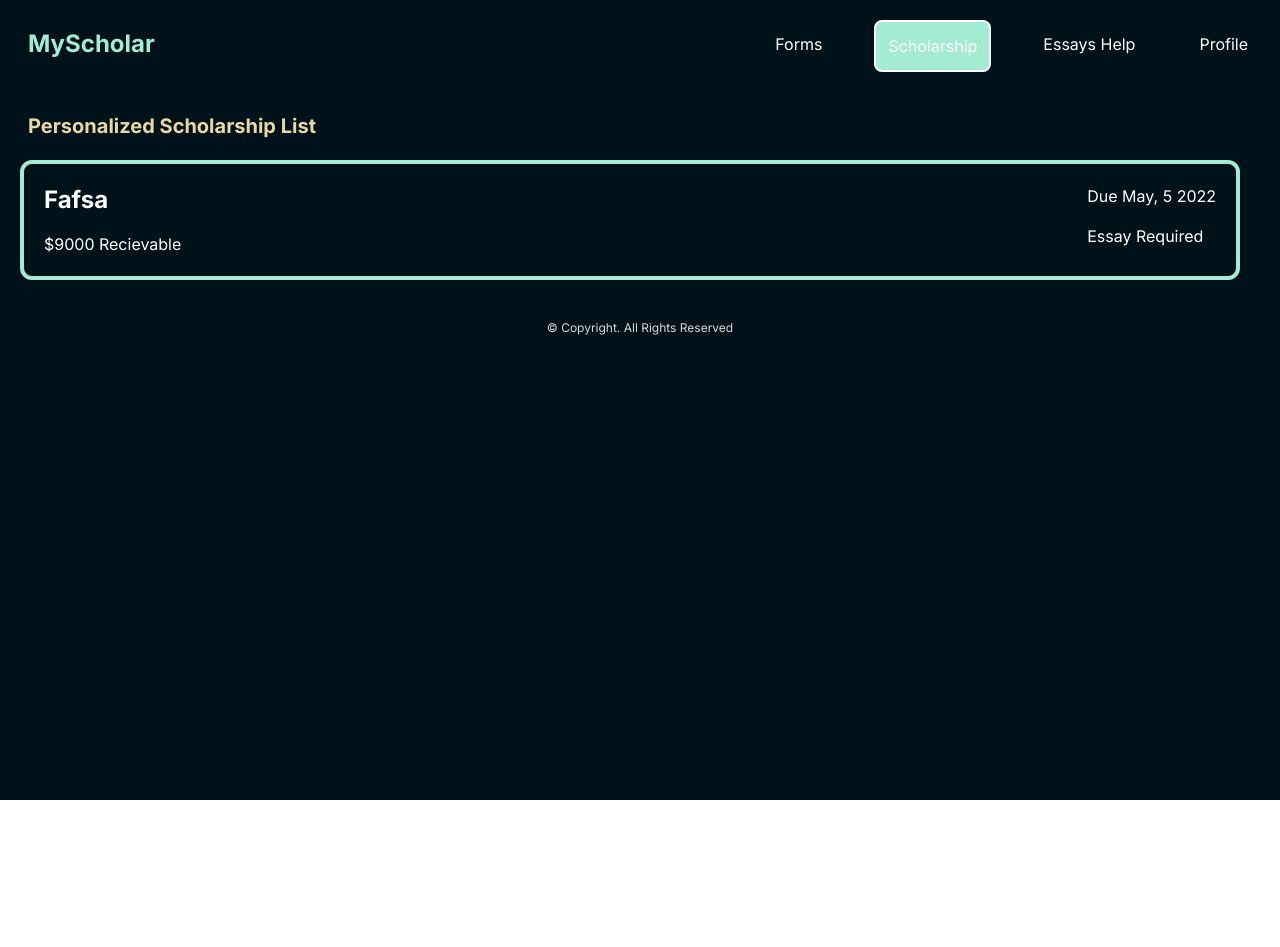
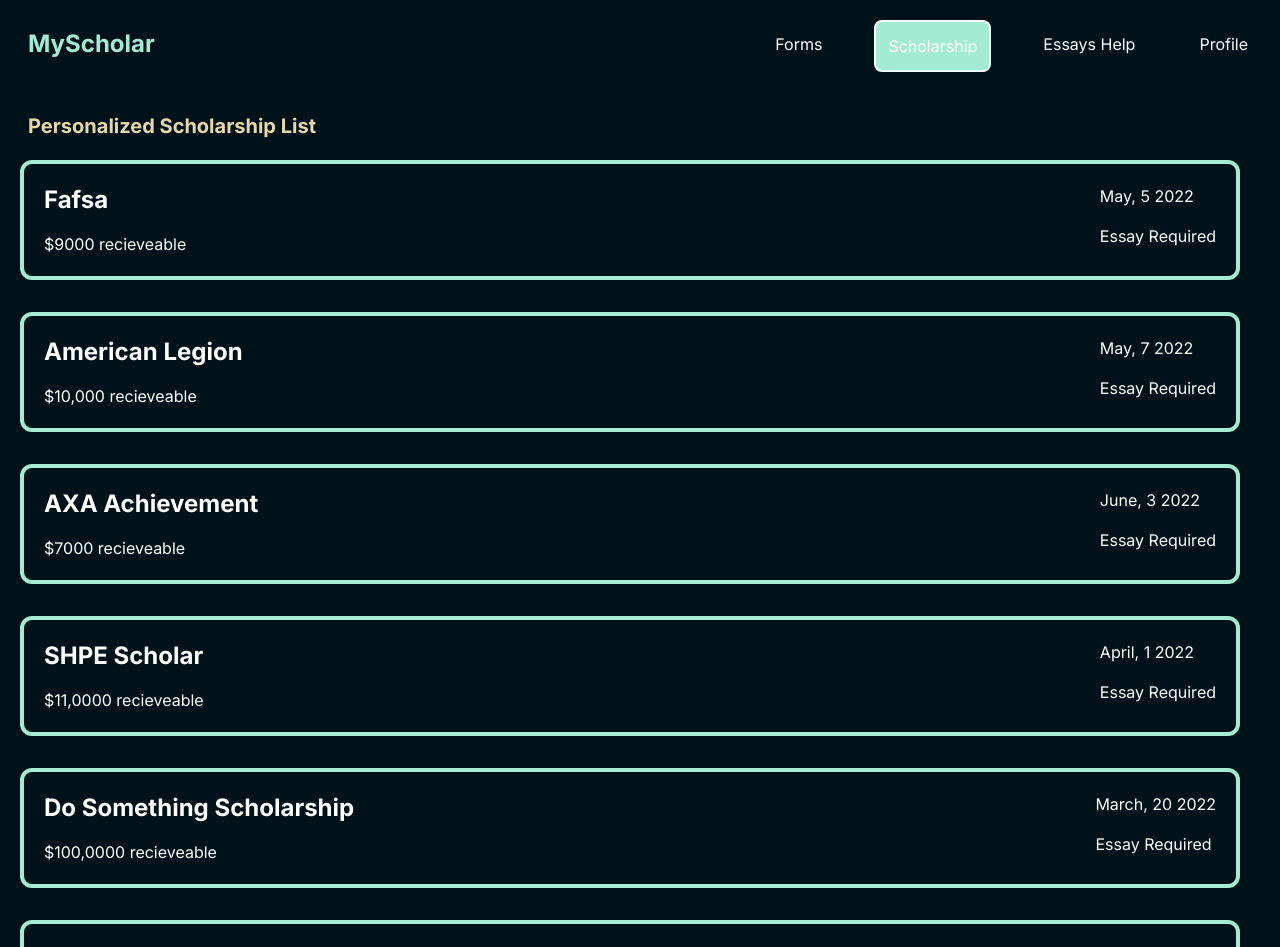
Before and after one commit to TruCypher/MyScholarUI, a React (Create React App) app: page /scholarship in a window 1280 px wide. Shown: the top 947 px of the page. Before the commit the page ends 800 px from the top, so only its background shows below. Built offline with nearby package versions, Linux system fonts and the light colour scheme.

Commit message:
added multiple element

```diff
--- a/src/User/Scholarship.js
+++ b/src/User/Scholarship.js
@@ -1,21 +1,77 @@
 
 function Scholarship () {
+
+     const scholarShips = [
+        {
+            name: "Fafsa",
+            date: "May, 5 2022",
+            price: "$9000 recieveable",
+        },
+        {
+            name: "American Legion",
+            date: "May, 7 2022",
+            price: "$10,000 recieveable",
+        },
+        {
+            name: "AXA Achievement",
+            date: "June, 3 2022",
+            price: "$7000 recieveable",
+        },
+        {
+            name: "SHPE Scholar",
+            date: "April, 1 2022",
+            price: "$11,0000 recieveable",
+        },
+        {
+            name: "Do Something Scholarship",
+            date: "March, 20 2022",
+            price: "$100,0000 recieveable",
+        },
+        {
+            name: "Burger King Scholars",
+            date: "April, 25 2022",
+            price: "$25,000 recieveable",
+        },
+        {
+            name: "SHPE Scholar",
+            date: "April, 1 2022",
+            price: "$11,0000 recieveable",
+        },
+        {
+            name: "Elks Foundation Most Valuable Students Scholarship",
+            date: "May, 21 2022",
+            price: "$15,0000 recieveable",
+        },
+        {
+            name: "Doodle 4 Google",
+            date: "April, 12 2022",
+            price: "$30,0000 recieveable",
+        },
+    ]
+
     return (
         <div className='flex grow flex-col m-5 mr-10'>
             <div className='flex'>
                 <h1 className='text-xl text-yellow font-bold font-inter justify-center mb-5 pl-2'>Personalized Scholarship List</h1>
             </div>
 
-            <div className='flex justify-between border-4 border-green p-5 rounded-xl'>
+            {
+                scholarShips.map(scholar => {
+                    return (
+                        <div className='flex justify-between border-4 border-green p-5 rounded-xl mb-8'>
                             <div>
-                    <h1 className='text-white text-2xl font-bold font-inter mb-4'>Fafsa</h1>
-                    <p className='text-white font-inter'>$9000 Recievable</p>
+                                <h1 className='text-white text-2xl font-bold font-inter mb-4'>{scholar.name}</h1>
+                                <p className='text-white font-inter'>{scholar.price}</p>
                             </div>
                             <div>
-                    <p className='text-white font-inter mb-4'>Due May, 5 2022</p>
+                                <p className='text-white font-inter mb-4'>{scholar.date}</p>
                                 <p className='text-white font-inter'>Essay Required</p>
                             </div>
                         </div>
+                    )
+                })
+            }
+
         </div>
         )
 }
--- a/src/User/Wizard.js
+++ b/src/User/Wizard.js
@@ -30,60 +30,126 @@
 }
 
 function ScholarDueSoon() {
+
+    const scholarShips = [
+        {
+            name: "Fafsa",
+            date: "May, 5 2022",
+            price: "$9000 recieveable",
+        },
+        {
+            name: "American Legion",
+            date: "May, 7 2022",
+            price: "$10,000 recieveable",
+        },
+        {
+            name: "AXA Achievement",
+            date: "June, 3 2022",
+            price: "$7000 recieveable",
+        },
+        {
+            name: "SHPE Scholar",
+            date: "April, 1 2022",
+            price: "$11,0000 recieveable",
+        },
+    ]
+
     return (
         <div className='flex grow flex-col m-5 mr-10'>
             <div className='flex justify-center'>
                 <h1 className='text-xl text-yellow font-bold font-inter justify-center mb-5'>Scholarship Due Soon</h1>
             </div>
 
-            <div className='flex justify-between border-4 border-green p-5 rounded-xl'>
+            {
+                scholarShips.map(scholar => {
+                    return (
+                        <div className='flex justify-between border-4 border-green p-5 rounded-xl mb-5'>
                             <div>
-                    <h1 className='text-white text-2xl font-bold font-inter mb-4'>Fafsa</h1>
-                    <p className='text-white font-inter'>$9000 Recievable</p>
+                                <h1 className='text-white text-2xl font-bold font-inter mb-4'>{scholar.name}</h1>
+                                <p className='text-white font-inter'>{scholar.price}</p>
                             </div>
                             <div>
-                    <p className='text-white font-inter mb-4'>Due May, 5 2022</p>
+                                <p className='text-white font-inter mb-4'>{scholar.date}</p>
                                 <p className='text-white font-inter'>Essay Required</p>
                             </div>
                         </div>
+                    )
+                })
+            }
         </div>
     )
 }
 
 function AppliedScholarship() {
+
+    const scholarShips = [
+        {
+            name: "Fafsa",
+            date: "Submitted May, 5 2022",
+            price: "$9000 recieveable",
+        },
+        {
+            name: "American Legion",
+            date: "Submitted May, 7 2022",
+            price: "$10,000 recieveable",
+        },
+    ]
+
     return (
         <div className='flex grow flex-col m-5 mr-10'>
             <div className='flex justify-center'>
                 <h1 className='text-xl text-yellow font-bold font-inter justify-center mb-5'>Applied Scholarship</h1>
             </div>
 
-            <div className='flex justify-between border-4 border-green p-5 rounded-xl'>
+            {
+                scholarShips.map(scholar => {
+                    return (
+                        <div className='flex justify-between border-4 border-green p-5 rounded-xl mb-5'>
                             <div>
-                    <h1 className='text-white text-2xl font-bold font-inter mb-4'>Fafsa</h1>
-                    <p className='text-white font-inter'>$9000 Recievable</p>
+                                <h1 className='text-white text-2xl font-bold font-inter mb-4'>{scholar.name}</h1>
+                                <p className='text-white font-inter'>{scholar.price}</p>
                             </div>
                             <div>
-                    <p className='text-white font-inter mb-4'>Submitted May, 5 2022</p>
+                                <p className='text-white font-inter mb-4'>{scholar.date}</p>
                             </div>
                         </div>
+                    )
+                })
+            }
+
         </div>
     )
 }
 
 function MyEssay() {
+
+    const scholarShips = [
+        {
+            name: "Fafsa",
+            date: "Submitted May, 5 2022",
+        },
+        {
+            name: "American Legion",
+            date: "Submitted May, 7 2022",
+        },
+    ]
+
     return (
         <div className='flex grow flex-col m-5 mr-10'>
             <div className='flex justify-center'>
                 <h1 className='text-xl text-yellow font-bold font-inter justify-center mb-5'>My Essays</h1>
             </div>
 
-            <div className='border-4 border-green p-5 rounded-xl'>
+            {
+                scholarShips.map(scholar => {
+                    return (
+                        <div className='border-4 border-green p-5 rounded-xl mb-5'>
                             <div className='flex justify-between'>
                                 <div>
-                        <h1 className='text-white text-2xl font-bold font-inter mb-4'>Fafsa</h1>
+                                    <h1 className='text-white text-2xl font-bold font-inter mb-4'>{scholar.name}</h1>
                                 </div>
                                 <div>
-                        <p className='text-white font-inter mb-4'>Submitted May, 5 2022</p>
+                                    <p className='text-white font-inter mb-4'>{scholar.date}</p>
                                 </div>
                             </div>
                             <p className='text-white font-inter'>
@@ -92,8 +158,11 @@
                                 when an unknown printer took a galley of type and scrambled it to make a type
                                 specimen book. It has survived not only five centuries,
                             </p>
+                        </div>
+                    )
+                })
+            }
 
-            </div>
         </div>
     )
 }
--- a/src/global.css
+++ b/src/global.css
@@ -11,7 +11,25 @@
   -moz-osx-font-smoothing: grayscale;
 }
 
-code {
-  font-family: source-code-pro, Menlo, Monaco, Consolas, 'Courier New',
-    monospace;
+/* Scrollbar */
+::-webkit-scrollbar {
+    width: 5px;
 }
+
+/* Track */
+::-webkit-scrollbar-track {
+    background: #001219;
+}
+
+/* Handle */
+::-webkit-scrollbar-thumb {
+    background: #94D2BD;
+    border-radius: 10px;
+}
+
+/* Handle on hover */
+::-webkit-scrollbar-thumb:hover {
+    /* background: #175ae6;
+      width: 15px; */
+    cursor: pointer;
+}
```
Lines whose indentation alone changed are shown as unchanged.
